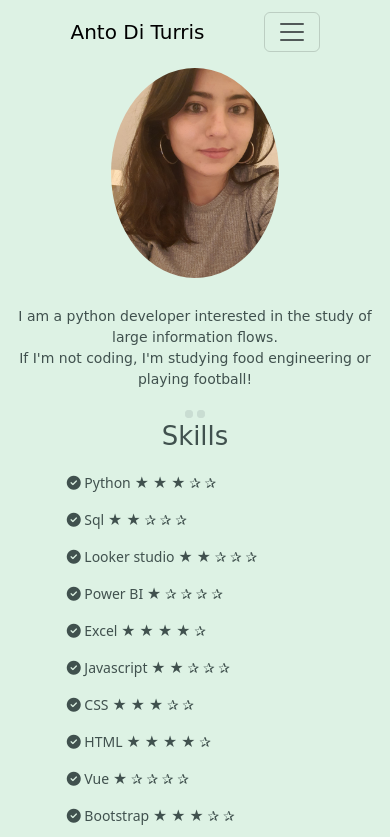
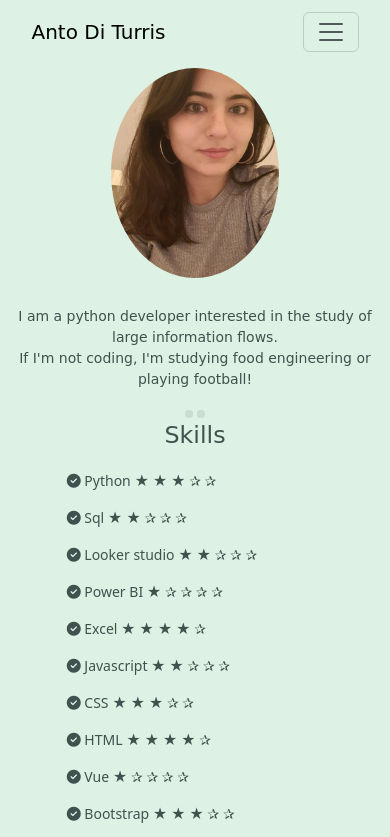
Before and after one commit to amditurris/MyWeb, a plain HTML site: page index.html in a window 390 px wide. Shown: the top 837 px of the page. Drawn offline with nearby package versions, Linux system fonts and the light colour scheme; a web font is replaced by a local one.

Commit message:
Update style.css

```diff
--- a/style.css
+++ b/style.css
@@ -81,9 +81,13 @@ hr {
         font-size: 14px;
         padding: 1% 3%;
     }
+    #menu {
+        margin: 1% 5%;
+        padding: 0%;
+    }
 
     .big-heading {
-        font-size: 1.85em;
+        font-size: 1.7em;
         padding-bottom: 0.5rem;
     }
 
@@ -93,6 +97,10 @@ hr {
 
     h4 {
         font-size: 1.3em;
+    }
+
+    .footer-link {
+        padding: 1em;
     }
 }
 
```
